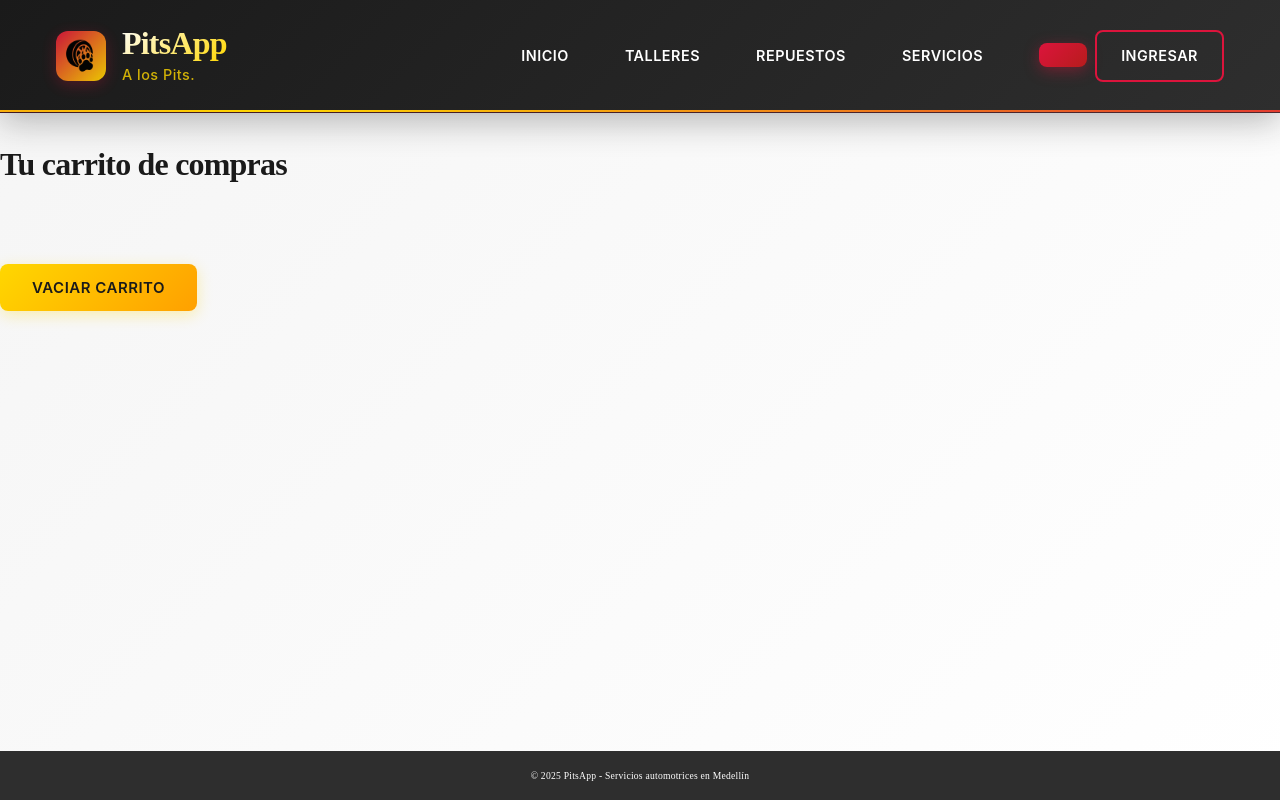
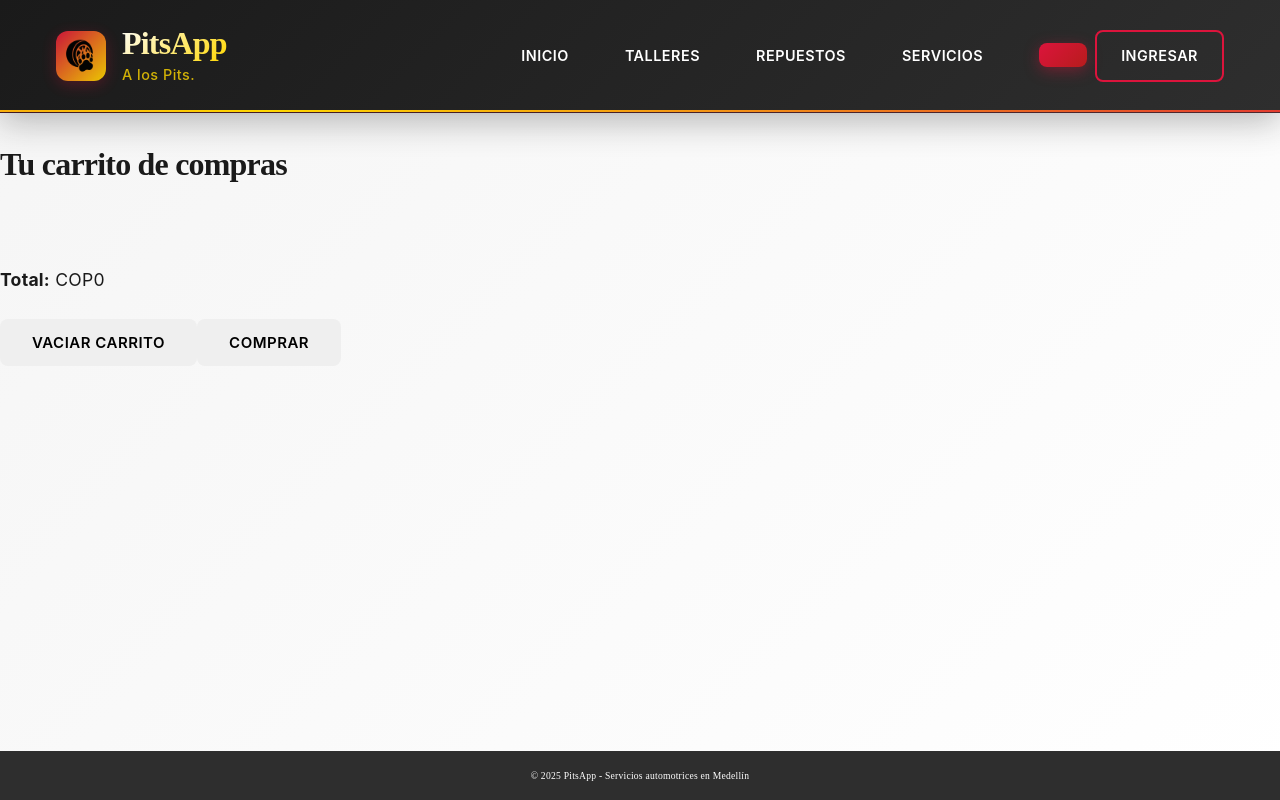
Before and after one commit to DELasso/PitsApp, an Angular app in the folder frontend/: page /cart in a window 1280 px wide. Built offline with nearby package versions, Linux system fonts and the light colour scheme; some icons are missing; a web font is replaced by a local one.

Commit message:
modificacion de carrito

```diff
--- a/frontend/src/app/pages/cart/cart.component.html
+++ b/frontend/src/app/pages/cart/cart.component.html
@@ -15,7 +15,13 @@
     </div>
   </div>
 </div>
-<button class="btn btn-secondary" (click)="clearCart()">Vaciar carrito</button>
+
+<div class="cart-actions">
+  <p class="total"><strong>Total:</strong> {{ getTotal() | currency:'COP':'symbol':'1.0-0' }}</p>
+  <button class="btn btn-warning" (click)="clearCart()">Vaciar Carrito</button>
+  <button class="btn btn-success" (click)="checkout()">Comprar</button>
+</div>
+
 <ng-template #emptyCart>
   <p>Tu carrito está vacío 🛒</p>
 </ng-template>
--- a/frontend/src/app/pages/cart/cart.component.scss
+++ b/frontend/src/app/pages/cart/cart.component.scss
@@ -46,4 +46,19 @@
       padding: 0.5rem 1.5rem;
     }
   }
+
+  .cart-actions {
+    margin-top: 2rem;
+    text-align: center;
+    align-items: center;
+
+    .btn {
+      margin-left: 1rem;
+    }
+  }
+
+  .total {
+    font-size: 1.2rem;
+    margin-bottom: 1rem;
+  }
 }
--- a/frontend/src/app/pages/cart/cart.component.ts
+++ b/frontend/src/app/pages/cart/cart.component.ts
@@ -27,4 +27,17 @@ export class CartComponent {
     this.cartService.clearCart();
     this.items = [];
   }
+
+  getTotal(): number {
+    return this.items.reduce((acc, item) => acc + item.price, 0);
+  }
+
+  checkout() {
+    if (this.items.length === 0) return;
+
+    // Aquí podrías redirigir a una página de pago o procesar la orden
+    alert(`Compra realizada con éxito 🎉\nTotal: ${this.getTotal().toLocaleString('es-CO', { style: 'currency', currency: 'COP' })}`);
+
+    this.clearCart();
+  }
 }
```
Also changed, not shown: 2 other files (tests, documents, lock files or other folders).
